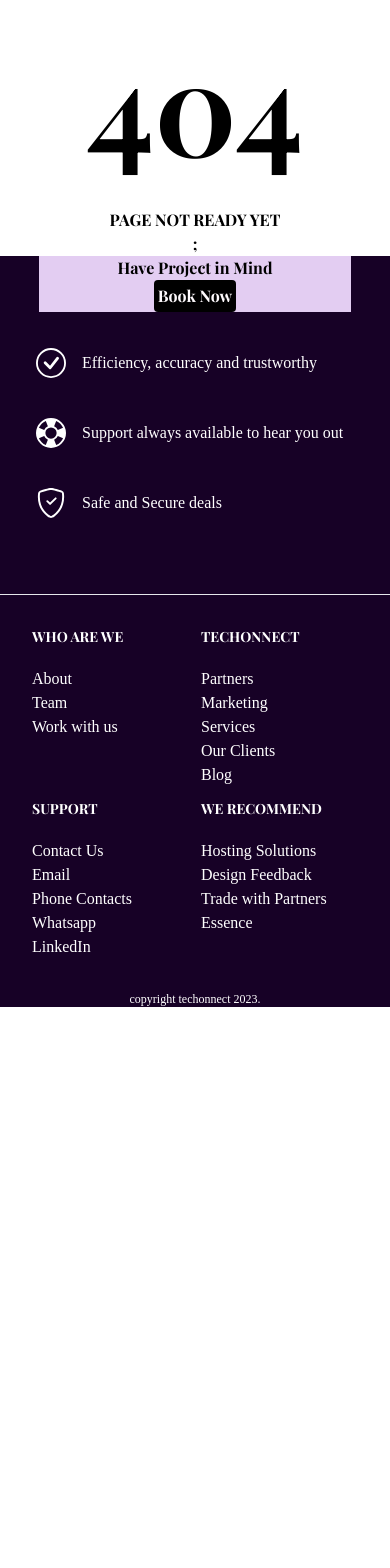
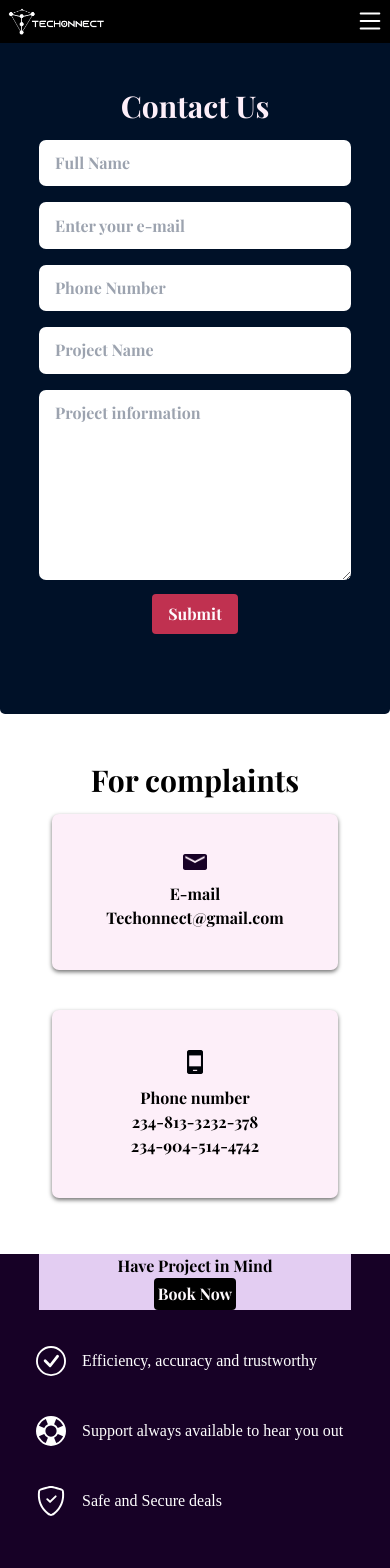
Before and after one commit to ObinnaVic/techonnect, a React (Create React App) app: page /#/contact in a window 390 px wide. Shown: the top 1568 px of the page. Before the commit the page ends 1007 px from the top, so only its background shows below. Built offline with nearby package versions, Linux system fonts and the light colour scheme.

Commit message:
mobile head nav arranged

```diff
--- a/src/App.css
+++ b/src/App.css
@@ -46,7 +46,6 @@
 .bgcolor {
   background: #FDEFF9;
   box-shadow: rgba(0, 0, 0, 0.56) 0px 2px 4px 0px;
-  padding: 2.5rem 2rem;
   align-items: center;
   justify-content: center;
   border-radius: 7px;
@@ -150,14 +149,11 @@
   box-shadow: rgba(0, 0, 0, 0.56) 0px 2px 4px 0px;
   border-radius: 7px;
 }
-.contactmain{
-  width: 60%;
-  margin: 0 auto;
-}
+
 .contactbox{
   background: rgba(0, 17, 40, 1);
   border-radius: 5px;
-  margin: 3rem 0;
+  margin: 0 0 3rem 0;
 }
 form{
   width: 80%;
@@ -185,7 +181,7 @@
   /* margin-bottom: 1rem; */
 }
 .mailphone{
-  width: 80%;
+  width: 100%;
   margin: 0 auto;
 }
 
--- a/src/App.js
+++ b/src/App.js
@@ -8,6 +8,8 @@
 import MobileNav from './components/MobileNav';
 import { useState } from 'react';
 import Footer from './components/Footer';
+import Contact from './components/Contact';
+import MobileHead from './components/MobileHead';
 
 function App() {
   const [mobileNav, setMobileNav] = useState(false);
@@ -15,20 +17,17 @@
   return (
     <>
       <Nav />
+      <MobileNav mobileNav={mobileNav} setMobileNav={setMobileNav} />
       <Routes>
-        <Route
-          path="/"
-          element={
-            <MobileNav mobileNav={mobileNav} setMobileNav={setMobileNav} />
-          }
-        >
-          <Route index element={<Home setMobileNav={setMobileNav} />} />
-          <Route path="Team" element={<TeamProfile />} />
-          <Route path="Service" element={<ServiceContent />} />
+        <Route path="/" element={<MobileHead setMobileNav={setMobileNav} />}>
+          <Route index element={<Home />} />
+          <Route path="/team" element={<TeamProfile />} />
+          <Route path="/service" element={<ServiceContent />} />
+          <Route path="/contact" element={<Contact />} />
           <Route path="*" element={<Error />} />
         </Route>
       </Routes>
-      <Footer/>
+      <Footer />
     </>
   );
 }
--- a/src/components/Contact.js
+++ b/src/components/Contact.js
@@ -4,11 +4,8 @@
   return (
     <>
       <div>
-        <header>
-
-        </header>
-        <div className='contactmain'>
-          <div className='contactbox'>
+        <div className='w-full md:w-3/5 mx-auto mb-10 md:py-40'>
+          <div className='contactbox py-20'>
               <h2 className='Pcolor text-center py-2 text-3xl'> Contact Us</h2>
               <form>
                 <input type="text" id="fname" name="fname" placeholder='Full Name'/><br></br>
@@ -26,9 +23,9 @@
           <div className='text-center text-3xl'>
             For complaints
           </div>
-          <div className='flex justify-between item-center p-4 mailphone'>
-            <div className='flex flex-col bgcolor'>
-              <img className='w-6 h-7 pb-3' src='./images/Email.png' alt='email' />
+          <div className='flex w-full flex-col md:flex-row justify-between items-center p-4 mailphone'>
+            <div className='w-4/5 md:w-1/3 mb-10 md:mb-0 py-10 text-center bgcolor'>
+              <img className='w-6 h-7 mx-auto pb-3' src='./images/Email.png' alt='email' />
               <h2>
                   E-mail
               </h2>
@@ -36,14 +33,14 @@
                 Techonnect@gmail.com
               </h5>
             </div>
-            <div className='flex flex-col bgcolor'>
-              <img className='w-4 h-9 pb-3' src='./images/Phone.png' alt='Phone' />
+            <div className='w-4/5 md:w-1/3 py-10 bgcolor text-center'>
+              <img className='w-4 h-9 pb-3 mx-auto' src='./images/Phone.png' alt='Phone' />
                <h2>
                   Phone number
               </h2>
               <h5>
-                234-0000-0000-0000 <br/>
-                234-0000-0000-0000
+                234-813-3232-378 <br/>
+                234-904-514-4742
               </h5>
 
 
--- a/src/components/Footer.js
+++ b/src/components/Footer.js
@@ -1,4 +1,5 @@
 import React from 'react';
+import { NavLink } from 'react-router-dom';
 import Logo from "../images/MainLogo.png";
 
 function Footer() {
@@ -6,7 +7,9 @@
     <div className="footer md:pb-3 md:px-16">
       <div className="footer-sec-one flex flex-col items-center w-4/5 md:w-1/3 mx-auto">
         <h2>Have Project in Mind</h2>
-        <button className="bg-black p-1 md:p-2">Book Now</button>
+        <NavLink to="/contact">
+          <button className="bg-black p-1 md:p-2">Book Now</button>
+        </NavLink>
       </div>
       <div className="flex flex-col md:flex-row justify-between md:w-2/3 mx-auto my-9 pl-9 md:pl-0">
         <div className="flex items-center text-white mb-10">
@@ -51,7 +54,11 @@
           <p>Safe and Secure deals</p>
         </div>
       </div>
-      <img src={Logo} alt="logo" className="hidden md:block w-1/5 mx-auto mb-10" />
+      <img
+        src={Logo}
+        alt="logo"
+        className="hidden md:block w-1/5 mx-auto mb-10"
+      />
       <hr />
       <div className="grid grid-flow-row grid-cols-2 grid-rows-2 md:grid-rows-1 md:grid-cols-4 gap-3 text-white p-8">
         <div>
@@ -92,7 +99,9 @@
           </div>
         </div>
       </div>
-      <p className='text-xs text-white flex justify-center'>copyright techonnect 2023.</p>
+      <p className="text-xs text-white flex justify-center">
+        copyright techonnect 2023.
+      </p>
     </div>
   );
 }
--- a/src/components/Home.js
+++ b/src/components/Home.js
@@ -20,9 +20,9 @@
 import iconTwo from "../images/iconTwo.png";
 import iconThree from "../images/iconThree.png";
 import iconFour from "../images/iconFour.png";
-import Logo from "../images/MainLogo.png";
+import { NavLink } from 'react-router-dom';
 
-function Home({ setMobileNav }) {
+function Home() {
   const [input, setInput] = useState("");
   const [submitAlert, setSubmitAlert] = useState(false);
 
@@ -35,29 +35,8 @@
     }, 2000);
   };
 
-  const OpenNav = () => {
-    setMobileNav(true);
-  }
-
   return (
     <div>
-      <div className="nav fixed bg-black w-full flex items-center justify-between md:hidden">
-        <img src={Logo} alt="logo" className="w-24 m-2" loading="eager" />
-        <svg
-          xmlns="http://www.w3.org/2000/svg"
-          width="40"
-          height="30"
-          fill="currentColor"
-          className="bi bi-list text-white"
-          viewBox="0 0 16 16"
-          onClick={OpenNav}
-        >
-          <path
-            fillRule="evenodd"
-            d="M2.5 12a.5.5 0 0 1 .5-.5h10a.5.5 0 0 1 0 1H3a.5.5 0 0 1-.5-.5zm0-4a.5.5 0 0 1 .5-.5h10a.5.5 0 0 1 0 1H3a.5.5 0 0 1-.5-.5zm0-4a.5.5 0 0 1 .5-.5h10a.5.5 0 0 1 0 1H3a.5.5 0 0 1-.5-.5z"
-          />
-        </svg>
-      </div>
       <div className="hero-section">
         <img src={HeroImg} alt="hero" className="hero-Img relative w-full" />
         <div className="hero-contents left-10 md:left-20">
@@ -69,9 +48,11 @@
               Innovations That Stands Out at its Best
             </p>
           </div>
+          <NavLink to="/contact">
             <button className="bg-red-700 rounded-md text-white p-2 text-xs md:text-sm md:p-4 w-32">
               BOOK NOW
             </button>
+          </NavLink>
         </div>
       </div>
       <div className="flex items-center justify-between p-2 md:p-16">
@@ -164,6 +145,7 @@
               With our flexible production capacity and Tech know-how, we
               produce customized solutions for your needs.
             </h4>
+            <NavLink to="/service">
               <button className="flex items-center bg-red-600 text-xs md:text-xl p-3 px-4 md:px-9">
                 <p className="mr-5">START YOUR PROJECT</p>
                 <svg
@@ -180,6 +162,7 @@
                   />
                 </svg>
               </button>
+            </NavLink>
           </div>
           <div className="w-full md:w-1/2">
             <img src={ExpertiseImg} alt="expertise" className="mx-auto" />
--- /dev/null
+++ b/src/components/MobileHead.js
@@ -0,0 +1,35 @@
+import React from 'react'
+import { Outlet } from 'react-router-dom';
+import Logo from "../images/MainLogo.png";
+
+function MobileHead({ setMobileNav }) {
+  const OpenNav = () => {
+    setMobileNav(true);
+  };
+
+
+  return (
+    <div>
+      <div className="nav fixed bg-black w-full flex items-center justify-between md:hidden">
+        <img src={Logo} alt="logo" className="w-24 m-2" loading="eager" />
+        <svg
+          xmlns="http://www.w3.org/2000/svg"
+          width="40"
+          height="30"
+          fill="currentColor"
+          className="bi bi-list text-white"
+          viewBox="0 0 16 16"
+          onClick={OpenNav}
+        >
+          <path
+            fillRule="evenodd"
+            d="M2.5 12a.5.5 0 0 1 .5-.5h10a.5.5 0 0 1 0 1H3a.5.5 0 0 1-.5-.5zm0-4a.5.5 0 0 1 .5-.5h10a.5.5 0 0 1 0 1H3a.5.5 0 0 1-.5-.5zm0-4a.5.5 0 0 1 .5-.5h10a.5.5 0 0 1 0 1H3a.5.5 0 0 1-.5-.5z"
+          />
+        </svg>
+      </div>
+      <Outlet/>
+    </div>
+  );
+}
+
+export default MobileHead
--- a/src/components/MobileNav.js
+++ b/src/components/MobileNav.js
@@ -1,6 +1,5 @@
 import React from "react";
 import { NavLink } from "react-router-dom";
-import { Outlet } from "react-router-dom";
 import Logo from "../images/MainLogo.png";
 
 function MobileNav({ mobileNav, setMobileNav }) {
@@ -34,25 +33,25 @@
                   <NavLink to="/" onClick={CloseNav}>
                     <li className="active:text-red-700 font-bold m-4">HOME</li>
                   </NavLink>
-                  <NavLink to="Service" onClick={CloseNav}>
+                  <NavLink to="/service" onClick={CloseNav}>
                     <li className="active:text-red-700 font-bold m-4">
                       OUR SERVICES
                     </li>
                   </NavLink>
-                  <NavLink to="Team" onClick={CloseNav}>
+                  <NavLink to="/team" onClick={CloseNav}>
                     <li className="active:text-red-700 font-bold m-4">
                       OUR TEAM
                     </li>
                   </NavLink>
-                  <NavLink to="Blog" onClick={CloseNav}>
+                  <NavLink to="/blog" onClick={CloseNav}>
                     <li className="active:text-red-700 font-bold m-4">BLOG</li>
                   </NavLink>
-                  <NavLink to="Contact" onClick={CloseNav}>
+                  <NavLink to="/contact" onClick={CloseNav}>
                     <li className="active:text-red-700 font-bold m-4">
                       CONTACT US
                     </li>
                   </NavLink>
-                  <NavLink to="Contact" onClick={CloseNav}>
+                  <NavLink to="/contact" onClick={CloseNav}>
                     <button className="p-2 bg-red-600 rounded-lg m-8">
                       BOOK NOW
                     </button>
@@ -63,7 +62,6 @@
           </div>
         </div>
       </div>
-      <Outlet />
     </div>
   );
 }
--- a/src/components/Nav.js
+++ b/src/components/Nav.js
@@ -14,30 +14,32 @@
                 HOME
               </li>
             </NavLink>
-            <NavLink to="Service">
+            <NavLink to="/service">
               <li className="hover:bg-slate-400 active:text-red-700 font-bold cursor-pointer p-5">
                 OUR SERVICES
               </li>
             </NavLink>
-            <NavLink to="Team">
+            <NavLink to="/team">
               <li className="hover:bg-slate-400 active:text-red-700 font-bold cursor-pointer p-5">
                 OUR TEAM
               </li>
             </NavLink>
-            <NavLink to="Blog">
+            <NavLink to="/blog">
               <li className="hover:bg-slate-400 active:text-red-700 font-bold cursor-pointer p-5">
                 BLOG
               </li>
             </NavLink>
-            <NavLink to="Contact">
+            <NavLink to="/contact">
               <li className="hover:bg-slate-400 active:text-red-700 font-bold cursor-pointer p-5">
                 CONTACT US
               </li>
             </NavLink>
           </ul>
-          <button className="bg-red-700 rounded-md text-white p-4">
-            BOOK NOW
-          </button>
+          <NavLink to="/contact">
+            <button className="bg-red-700 rounded-md text-white p-4">
+              BOOK NOW
+            </button>
+          </NavLink>
         </div>
       </div>
     </main>
```
Lines whose indentation alone changed are shown as unchanged.
